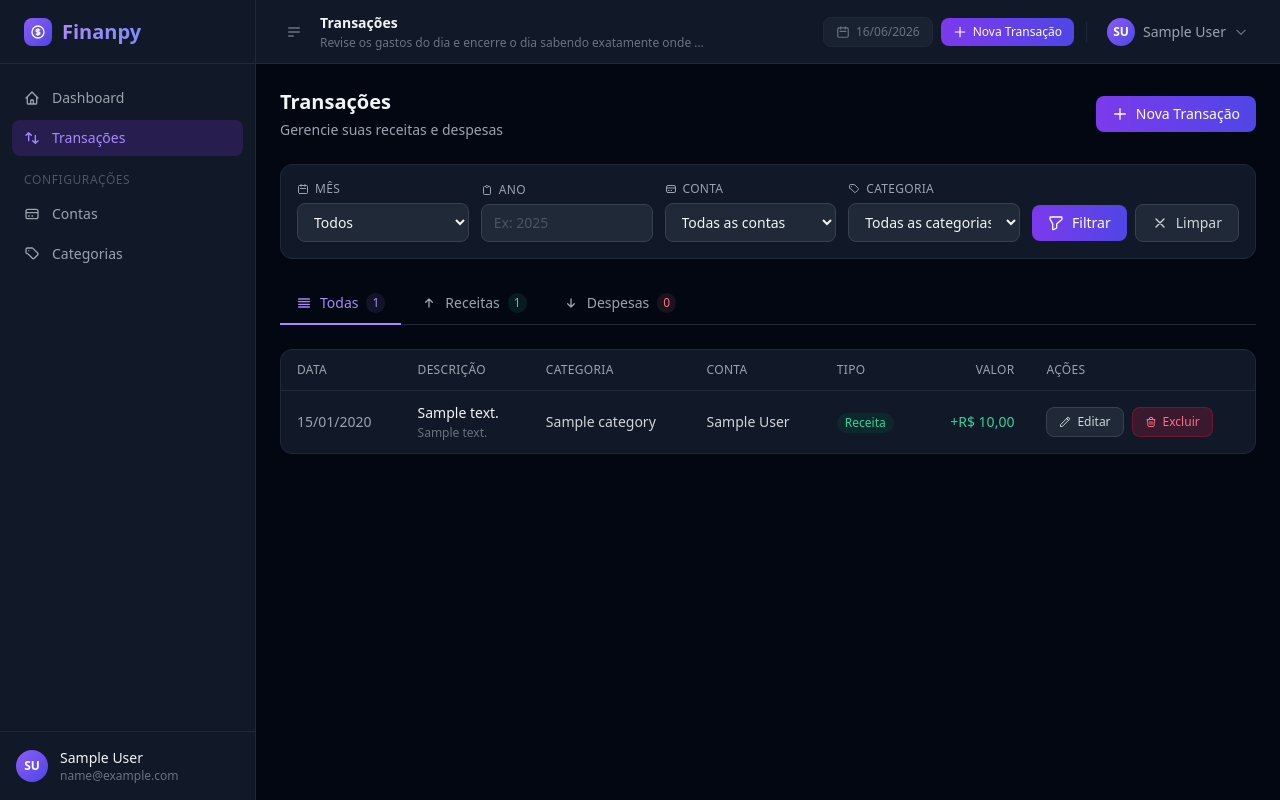
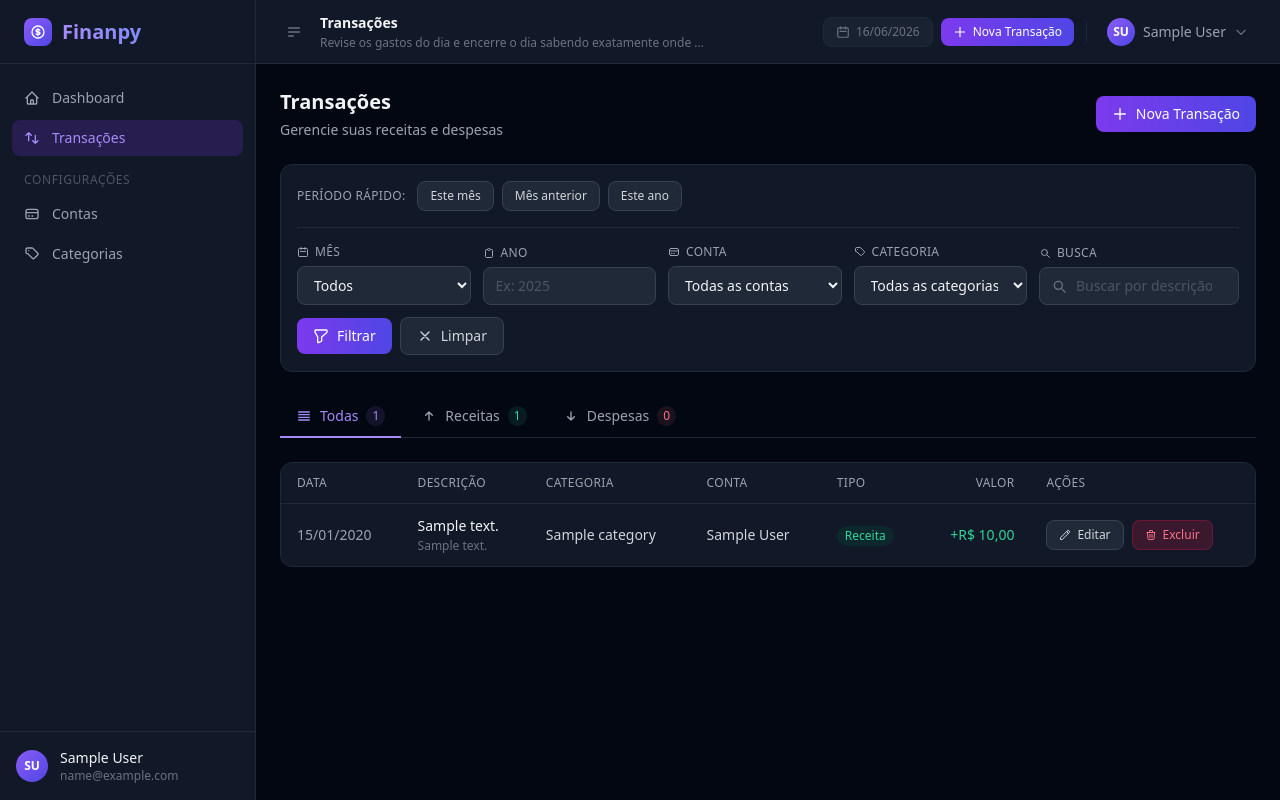
Before and after one commit to mmpriebe/finanpy, a Django app: page /transacoes/ in a window 1280 px wide. Run offline with Django 5.2, Linux system fonts and the light colour scheme; a user stored in the database is signed in; tables that the repository leaves empty hold one stand-in row (values such as "Sample post"); some libraries are stand-ins or nearby versions.

Commit message:
melhorias de acoes rapidas

```diff
--- a/templates/transactions/transaction_list.html
+++ b/templates/transactions/transaction_list.html
@@ -467,6 +467,30 @@
 <!-- Barra de filtros -->
 <form method="get" action="{% url 'transactions:list' %}"
       class="bg-gray-900 border border-gray-800 rounded-xl p-4 mb-6">
+
+  <!-- Período rápido -->
+  <div class="flex flex-wrap items-center gap-2 mb-4 pb-4 border-b border-gray-800">
+    <span class="text-xs font-medium text-gray-400 uppercase tracking-wide mr-1">Período rápido:</span>
+    <button type="button" id="btn-este-mes"
+            onclick="setQuickPeriod('this_month')"
+            class="text-xs font-medium px-3 py-1.5 rounded-lg border transition-all duration-200
+                   bg-gray-800 hover:bg-gray-700 text-gray-300 hover:text-gray-100 border-gray-700">
+      Este mês
+    </button>
+    <button type="button" id="btn-mes-anterior"
+            onclick="setQuickPeriod('last_month')"
+            class="text-xs font-medium px-3 py-1.5 rounded-lg border transition-all duration-200
+                   bg-gray-800 hover:bg-gray-700 text-gray-300 hover:text-gray-100 border-gray-700">
+      Mês anterior
+    </button>
+    <button type="button" id="btn-este-ano"
+            onclick="setQuickPeriod('this_year')"
+            class="text-xs font-medium px-3 py-1.5 rounded-lg border transition-all duration-200
+                   bg-gray-800 hover:bg-gray-700 text-gray-300 hover:text-gray-100 border-gray-700">
+      Este ano
+    </button>
+  </div>
+
   <div class="flex flex-wrap items-end gap-3">
 
     <!-- Mês -->
@@ -552,6 +576,28 @@
           </option>
         {% endfor %}
       </select>
+    </div>
+
+    <!-- Busca por descrição -->
+    <div class="flex-1 min-w-[200px]">
+      <label class="flex items-center gap-1.5 text-xs font-medium text-gray-400 uppercase tracking-wide mb-1.5">
+        <svg xmlns="http://www.w3.org/2000/svg" class="w-3 h-3" fill="none" viewBox="0 0 24 24" stroke="currentColor">
+          <path stroke-linecap="round" stroke-linejoin="round" stroke-width="2" d="M21 21l-4.35-4.35M17 11A6 6 0 115 11a6 6 0 0112 0z"/>
+        </svg>
+        Busca
+      </label>
+      <div class="relative">
+        <div class="absolute inset-y-0 left-0 flex items-center pl-3 pointer-events-none">
+          <svg xmlns="http://www.w3.org/2000/svg" class="w-4 h-4 text-gray-500" fill="none" viewBox="0 0 24 24" stroke="currentColor">
+            <path stroke-linecap="round" stroke-linejoin="round" stroke-width="2" d="M21 21l-4.35-4.35M17 11A6 6 0 115 11a6 6 0 0112 0z"/>
+          </svg>
+        </div>
+        <input type="search" name="q" placeholder="Buscar por descrição…"
+               value="{{ current_q }}"
+               class="w-full bg-gray-800 border border-gray-700 text-gray-100 text-sm rounded-lg pl-9 pr-3 py-2
+                      placeholder-gray-600 focus:outline-none focus:ring-2 focus:ring-violet-500
+                      focus:border-transparent transition-all duration-200">
+      </div>
     </div>
 
     <!-- Botões de ação -->
@@ -737,7 +783,9 @@
     </div>
     <p class="text-gray-100 font-medium mb-1">Nenhuma transação encontrada</p>
     <p class="text-gray-400 text-sm mb-6 max-w-xs">
-      {% if current_month or current_year or current_account or current_category %}
+      {% if current_q %}
+        Nenhuma transação encontrada para "{{ current_q }}". Tente outro termo ou limpe os filtros.
+      {% elif current_month or current_year or current_account or current_category %}
         Nenhuma transação corresponde aos filtros aplicados. Tente ajustar os critérios de busca ou limpar os filtros.
       {% else %}
         Registre sua primeira receita ou despesa para começar a acompanhar suas finanças.
@@ -757,6 +805,69 @@
 
 {% block extra_js %}
 <script>
+  /* ── Botões de período rápido ── */
+  (function () {
+    var now        = new Date();
+    var thisMonth  = now.getMonth() + 1;   // 1-based
+    var thisYear   = now.getFullYear();
+    var lastMonth  = thisMonth === 1 ? 12 : thisMonth - 1;
+    var lastYear   = thisMonth === 1 ? thisYear - 1 : thisYear;
+
+    // Valores do filtro atual vindos do Django
+    var currentMonth = '{{ current_month }}';
+    var currentYear  = '{{ current_year }}';
+
+    function highlightActive() {
+      var btnThisMonth  = document.getElementById('btn-este-mes');
+      var btnLastMonth  = document.getElementById('btn-mes-anterior');
+      var btnThisYear   = document.getElementById('btn-este-ano');
+
+      var activeClass   = ['bg-violet-600/20', 'border-violet-600/50', 'text-violet-400'];
+      var inactiveClass = ['bg-gray-800', 'hover:bg-gray-700', 'text-gray-300', 'hover:text-gray-100', 'border-gray-700'];
+
+      function setActive(btn, isActive) {
+        if (!btn) return;
+        if (isActive) {
+          inactiveClass.forEach(function (c) { btn.classList.remove(c); });
+          activeClass.forEach(function (c) { btn.classList.add(c); });
+        } else {
+          activeClass.forEach(function (c) { btn.classList.remove(c); });
+          inactiveClass.forEach(function (c) { btn.classList.add(c); });
+        }
+      }
+
+      var isThisMonth = currentMonth === String(thisMonth) && currentYear === String(thisYear);
+      var isLastMonth = currentMonth === String(lastMonth) && currentYear === String(lastYear);
+      var isThisYear  = currentMonth === '' && currentYear === String(thisYear);
+
+      setActive(btnThisMonth, isThisMonth);
+      setActive(btnLastMonth, isLastMonth);
+      setActive(btnThisYear, isThisYear);
+    }
+
+    function setQuickPeriod(period) {
+      var form        = document.querySelector('form[action]');
+      var monthSelect = form.querySelector('[name="month"]');
+      var yearInput   = form.querySelector('[name="year"]');
+
+      if (period === 'this_month') {
+        monthSelect.value = String(thisMonth);
+        yearInput.value   = String(thisYear);
+      } else if (period === 'last_month') {
+        monthSelect.value = String(lastMonth);
+        yearInput.value   = String(lastYear);
+      } else if (period === 'this_year') {
+        monthSelect.value = '';
+        yearInput.value   = String(thisYear);
+      }
+
+      form.submit();
+    }
+
+    highlightActive();
+    window.setQuickPeriod = setQuickPeriod;
+  }());
+
   /* ── Abas: Todas / Receitas / Despesas ── */
   (function () {
     var tabs = {
--- a/transactions/views.py
+++ b/transactions/views.py
@@ -47,6 +47,10 @@ class TransactionListView(LoginRequiredMixin, ListView):
             except (ValueError, TypeError):
                 pass
 
+        q = self.request.GET.get('q', '').strip()
+        if q:
+            qs = qs.filter(description__icontains=q)
+
         return qs
 
     def get_context_data(self, **kwargs):
@@ -57,6 +61,7 @@ class TransactionListView(LoginRequiredMixin, ListView):
         context['current_year'] = self.request.GET.get('year', '')
         context['current_account'] = self.request.GET.get('account', '')
         context['current_category'] = self.request.GET.get('category', '')
+        context['current_q'] = self.request.GET.get('q', '')
         qs = self.get_queryset()
         context['income_count'] = qs.filter(transaction_type='income').count()
         context['expense_count'] = qs.filter(transaction_type='expense').count()
```
Also changed, not shown: optimization_tasks.md (+2 -2 lines).
